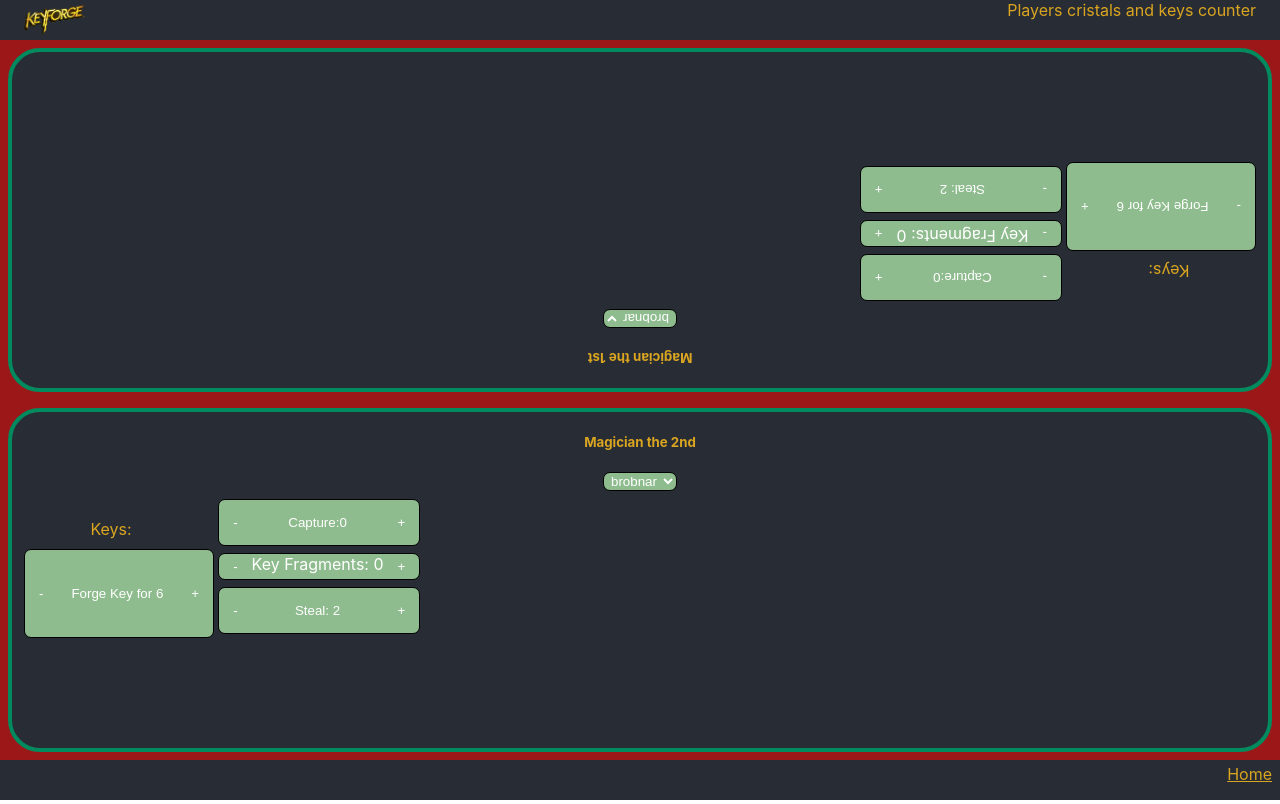
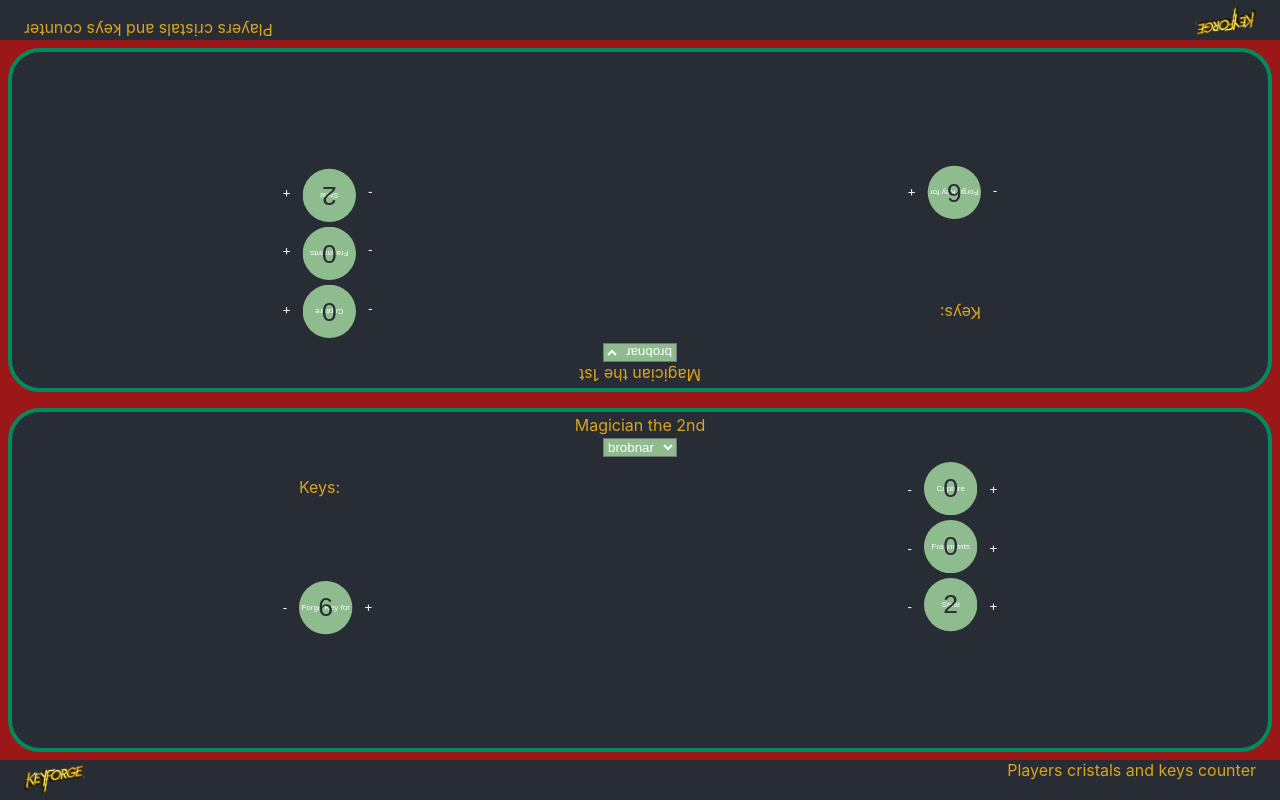
Before and after one commit to xavierDelaFuente/keyforge, a React app: page /Board in a window 1280 px wide. Built offline with nearby package versions, Linux system fonts and the light colour scheme.

Commit message:
feature: change player element aspect

```diff
--- a/src/components/Board/Board.js
+++ b/src/components/Board/Board.js
@@ -1,14 +1,13 @@
 import React from "react";
 import Header from "../Header/Header";
 import Players from "../Players/Players";
-import NavBar from "../NavBar/NavBar";
 import "./Board.css";
 
 function Board() {
   const players = ["Magician the 1st", "Magician the 2nd"];
   return (
     <div className="board">
-      <Header className="board-header">
+      <Header className="board-header rotateElement--flip">
         <div className="players-board-title">
           Players cristals and keys counter
         </div>
@@ -18,7 +17,11 @@
           <Players players={players} />
         </div>
       </div>
-      <NavBar />
+      <Header className="board-header">
+        <div className="players-board-title">
+          Players cristals and keys counter
+        </div>
+      </Header>
     </div>
   );
 }
--- a/src/components/CaptureFragments/CaptureFragments.js
+++ b/src/components/CaptureFragments/CaptureFragments.js
@@ -2,6 +2,7 @@
 import "./CaptureFragments.css";
 
 import Counter from "../../generalComponents/Counter/Counter.js";
+import ValueDisplayer from "../../generalComponents/ValueDisplayer/ValueDisplayer.js";
 import capturedFragmentskeyLogo from "../../data/img/fragments.png";
 
 function CaptureFragments({ count, setCount }) {
@@ -62,8 +63,7 @@
           })
         }
       >
-        Capture:
-        {capture}
+        <ValueDisplayer title="Capture" value={capture} />
       </button>
       <Counter
         count={capture}
--- a/src/components/FamilySelector/FamilySelector.css
+++ b/src/components/FamilySelector/FamilySelector.css
@@ -1,3 +1,5 @@
 .family-selector {
   align-self: center;
+  background-color: darkseagreen;
+  color: white;
 }
--- a/src/components/FragmentsCounter/FragmentsCounter.js
+++ b/src/components/FragmentsCounter/FragmentsCounter.js
@@ -2,11 +2,11 @@
 import "./FragmentsCounter.css";
 
 import Counter from "../../generalComponents/Counter/Counter.js";
+import ValueDisplayer from "../../generalComponents/ValueDisplayer/ValueDisplayer.js";
 
 function FragmentsCounter({ count, setCount }) {
   return (
     <div className="fragments-counter counter">
-      <p className="fragments-count button" count={count}>
       <Counter
         count={count}
         setCount={setCount}
@@ -14,7 +14,9 @@
         text={"-"}
         className="decrement"
       />
-        {`Key Fragments: ${count}`}
+      <button className="counter--button">
+        <ValueDisplayer title="Fragments" value={count} />
+      </button>
       <Counter
         count={count}
         setCount={setCount}
@@ -22,7 +24,6 @@
         text={"+"}
         className="increment"
       />
-      </p>
     </div>
   );
 }
--- a/src/components/Header/Header.css
+++ b/src/components/Header/Header.css
@@ -1,5 +1,6 @@
 .App-logo {
   height: 100%;
+  cursor: pointer;
 }
 
 .App-header {
--- a/src/components/Header/Header.js
+++ b/src/components/Header/Header.js
@@ -1,4 +1,6 @@
 import React, { Component } from "react";
+
+import { Link } from "react-router-dom";
 import "./Header.css";
 
 import logo from "../../data/img/Keyforge-calendar.png";
@@ -8,7 +10,9 @@
     const { className, children } = this.props;
     return (
       <header className={className || "App-header"}>
-        <img src={logo} className="App-logo" alt="logo" />
+        <Link to="/" className="navlink home">
+          <img src={logo} className="App-logo" alt="logo" />
+        </Link>
         {children}
       </header>
     );
--- a/src/components/KeyForger/KeyForger.css
+++ b/src/components/KeyForger/KeyForger.css
@@ -15,12 +15,15 @@
   display: flex;
   margin: 8px;
 }
-.keys-counter-container {
-  height: 66%;
-}
 .keys-container--title {
   color: goldenrod;
 }
 .display-number {
   text-align: center;
 }
+.add-key {
+  display: flex;
+  flex-direction: column;
+  align-items: center;
+  justify-content: space-between;
+}
--- a/src/components/KeyForger/KeyForger.js
+++ b/src/components/KeyForger/KeyForger.js
@@ -2,6 +2,7 @@
 import "./KeyForger.css";
 
 import Counter from "../../generalComponents/Counter/Counter.js";
+import ValueDisplayer from "../../generalComponents/ValueDisplayer/ValueDisplayer.js";
 import keyLogo from "../../data/img/forged-key.png";
 
 function KeyForger({ count, setCount }) {
@@ -59,7 +60,7 @@
             forgeKey(count, setCount, forgedKey, setForgedKey, keycost)
           }
         >
-          Forge Key for {keycost}
+          <ValueDisplayer title="Forge Key for" value={keycost} />
         </button>
         <Counter
           count={keycost}
--- a/src/components/NavBar/NavBar.css
+++ /dev/null
@@ -1,5 +0,0 @@
-.navlink {
-  color: goldenrod;
-  float: right;
-  margin: 4px 8px;
-}
--- a/src/components/NavBar/NavBar.js
+++ /dev/null
@@ -1,15 +0,0 @@
-import React from "react";
-import { Link } from "react-router-dom";
-import "./NavBar.css";
-
-function NavBar() {
-  return (
-    <nav>
-      <Link to="/" className="navlink home">
-        Home
-      </Link>
-    </nav>
-  );
-}
-
-export default NavBar;
--- a/src/components/Player/Player.css
+++ b/src/components/Player/Player.css
@@ -1,9 +1,8 @@
 .player {
   flex-direction: row;
   display: flex;
-  margin: 8px;
-
-  height: 40%;
+  margin: 0.2em;
+  justify-content: space-around;
 }
 .player-fragments {
   display: flex;
@@ -16,11 +15,4 @@
   flex-direction: column;
   height: 100%;
   justify-content: space-between;
-  border: 4px solid #282c34;
 }
-.capture-fragments {
-  height: 40%;
-}
-.fragments-counter {
-  height: 30%;
-}
--- a/src/components/Players/Players.css
+++ b/src/components/Players/Players.css
@@ -10,6 +10,7 @@
 .player-title {
   text-align: center;
   color: goldenrod;
+  margin: 0.2em;
 }
 .rotateElement--flip {
   -webkit-transform: rotate(180deg);
--- a/src/components/Players/Players.js
+++ b/src/components/Players/Players.js
@@ -11,7 +11,7 @@
   return (
     <>
       <div key={players[0]} className="player-container rotateElement--flip">
-        <h5 className="player-title">{players[0]}</h5>
+        <div className="player-title">{players[0]}</div>
         <Player
           familiesLogo={familiesLogo}
           count={count1}
@@ -21,7 +21,7 @@
         />
       </div>
       <div key={players[1]} className="player-container">
-        <h5 className="player-title">{players[1]}</h5>
+        <div className="player-title">{players[1]}</div>
         <Player
           familiesLogo={familiesLogo}
           count={count2}
--- a/src/components/StealFragments/StealFragments.js
+++ b/src/components/StealFragments/StealFragments.js
@@ -1,6 +1,7 @@
 import React, { useState } from "react";
 
 import Counter from "../../generalComponents/Counter/Counter.js";
+import ValueDisplayer from "../../generalComponents/ValueDisplayer/ValueDisplayer.js";
 
 function StealFragments({
   count,
@@ -44,7 +45,7 @@
           })
         }
       >
-        Steal: {capture}
+        <ValueDisplayer title="Steal" value={capture} />
       </button>
       <Counter
         count={capture}
--- a/src/generalComponents/Counter/Counter.css
+++ b/src/generalComponents/Counter/Counter.css
@@ -1,43 +1,9 @@
 .counter--button {
-  margin: 4px 8px;
-  background: darkseagreen;
   color: #fff;
-
+  background-color: #282c34;
   border: none;
 }
-/*
-.button--fragment {
-  margin: 0px 8px;
-  background: darkseagreen;
-  color: #fff;
-  border-radius: 7px;
-  border: 1px solid black;
-  text-align: center;
-  align-items: center;
-  align-content: center;
-  align-self: center;
+.button {
   justify-content: space-between;
   display: flex;
 }
-.button--key {
-  margin: 0px 8px;
-  background: darkgoldenrod;
-  color: #fff;
-  border-radius: 7px;
-  border: 1px solid black;
-  text-align: center;
-  align-items: center;
-  align-content: center;
-  align-self: center;
-  justify-content: space-between;
-  display: flex;
-}*/
-.button {
-  background: darkseagreen;
-  color: white;
-  border-radius: 7px;
-  border: 1px solid black;
-  text-align: center;
-  justify-content: space-between;
-  display: flex;
-}
--- /dev/null
+++ b/src/generalComponents/ValueDisplayer/ValueDisplayer.js
@@ -0,0 +1,32 @@
+import React from "react";
+import "./ValueDisplayer.css";
+
+function ValueDisplayer({ title, value }) {
+  return (
+    <svg height="4em" width="4em">
+      <circle cx="2em" cy="2em" r="2em" fill="darkseagreen" />
+      <text
+        x="50%"
+        y="50%"
+        text-anchor="middle"
+        fill="white"
+        font-size=".6em"
+        dy=".3em"
+      >
+        {title}
+      </text>
+      <text
+        x="50%"
+        y="50%"
+        text-anchor="middle"
+        fill="#282c34"
+        font-size="2em"
+        dy=".3em"
+      >
+        {value}
+      </text>
+    </svg>
+  );
+}
+
+export default ValueDisplayer;
```
Also changed, not shown: src/components/NavBar/Navbar.test.js (deleted, +0 -31 lines), .eslintrc.json (added), src/generalComponents/ValueDisplayer/ValueDisplayer.css (added). Lines whose indentation alone changed are shown as unchanged.
